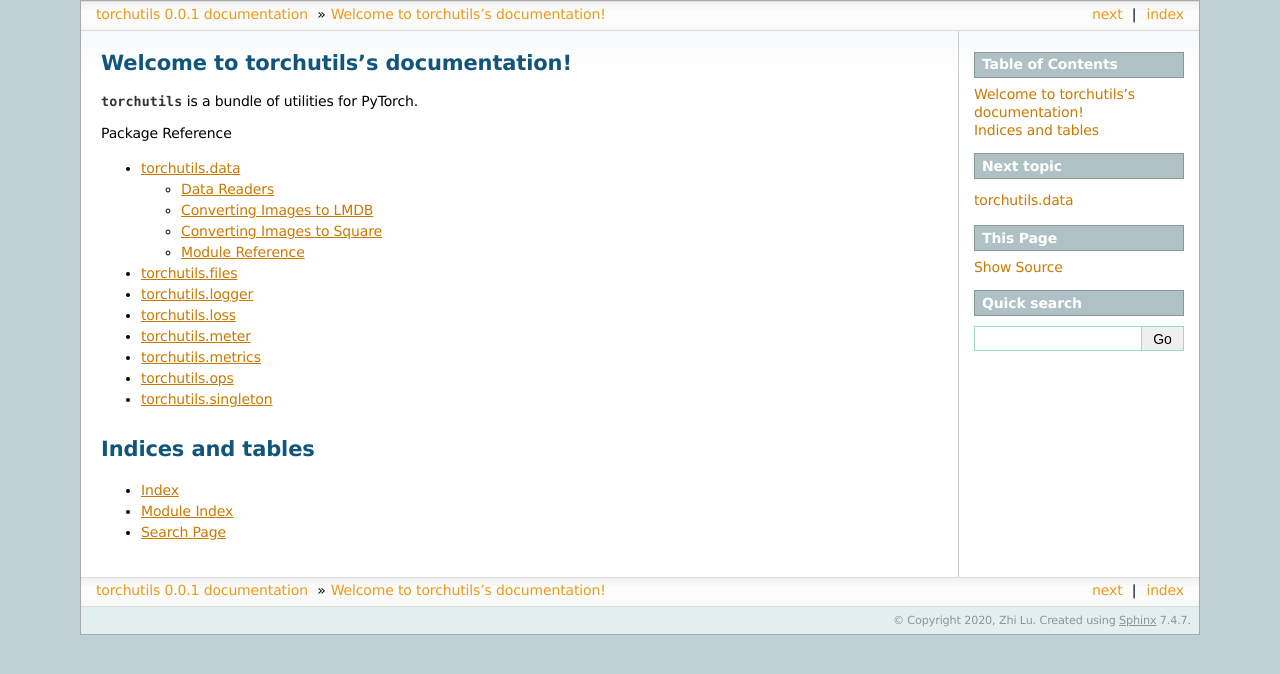
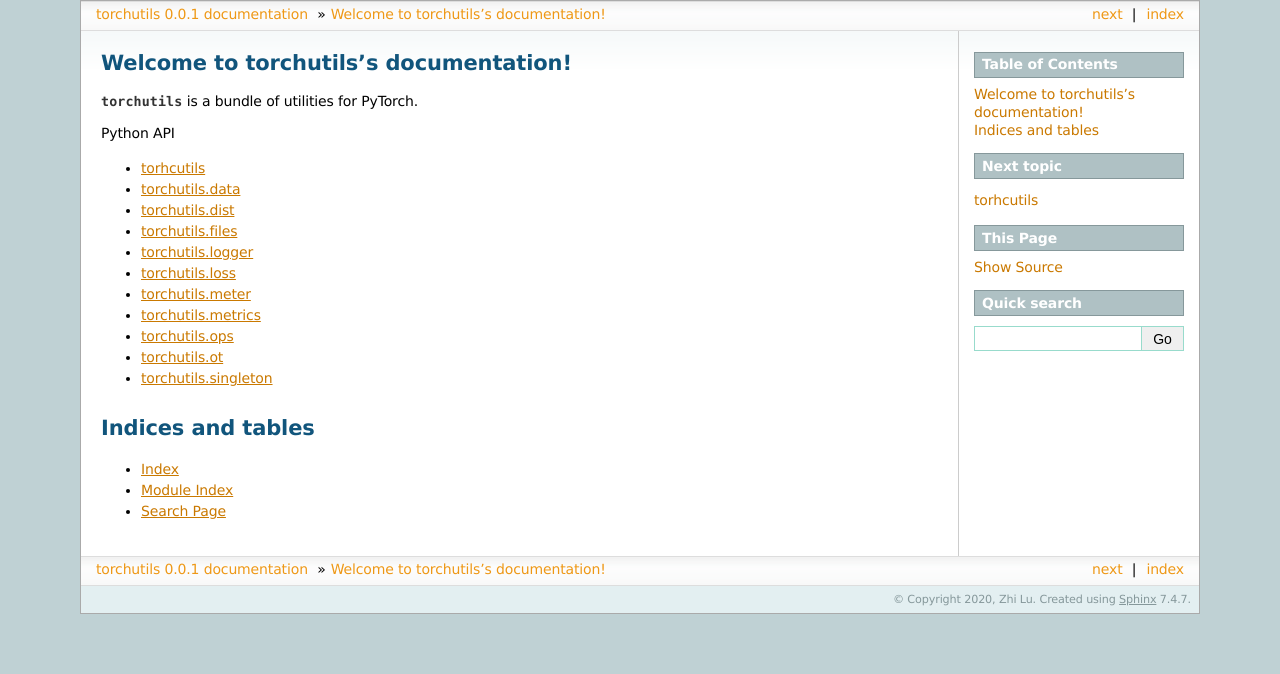
Before and after one commit to lzcn/torchutils, a Sphinx documentation site: the page built from docs/index.rst, in a window 1280 px wide. Shown: the top 674 px of the page. Built offline with Sphinx 7.4.7, drawn with Linux system fonts in a browser that asks for light colours.

Commit message:
update docs

```diff
--- a/docs/index.rst
+++ b/docs/index.rst
@@ -4,16 +4,19 @@
 :mod:`torchutils` is a bundle of utilities for PyTorch.
 
 .. toctree::
-   :maxdepth: 2
-   :caption: Package Reference
+   :maxdepth: 1
+   :caption: Python API
 
+   torchutils
    data
+   dist
    files
    logger
    loss
    meter
    metrics
    ops
+   ot
    singleton
 
 
```
Also changed, not shown: docs/dist.rst (added, +7 -0 lines), docs/ot.rst (added, +7 -0 lines), docs/torchutils.rst (added, +51 -0 lines), 1 other file.
